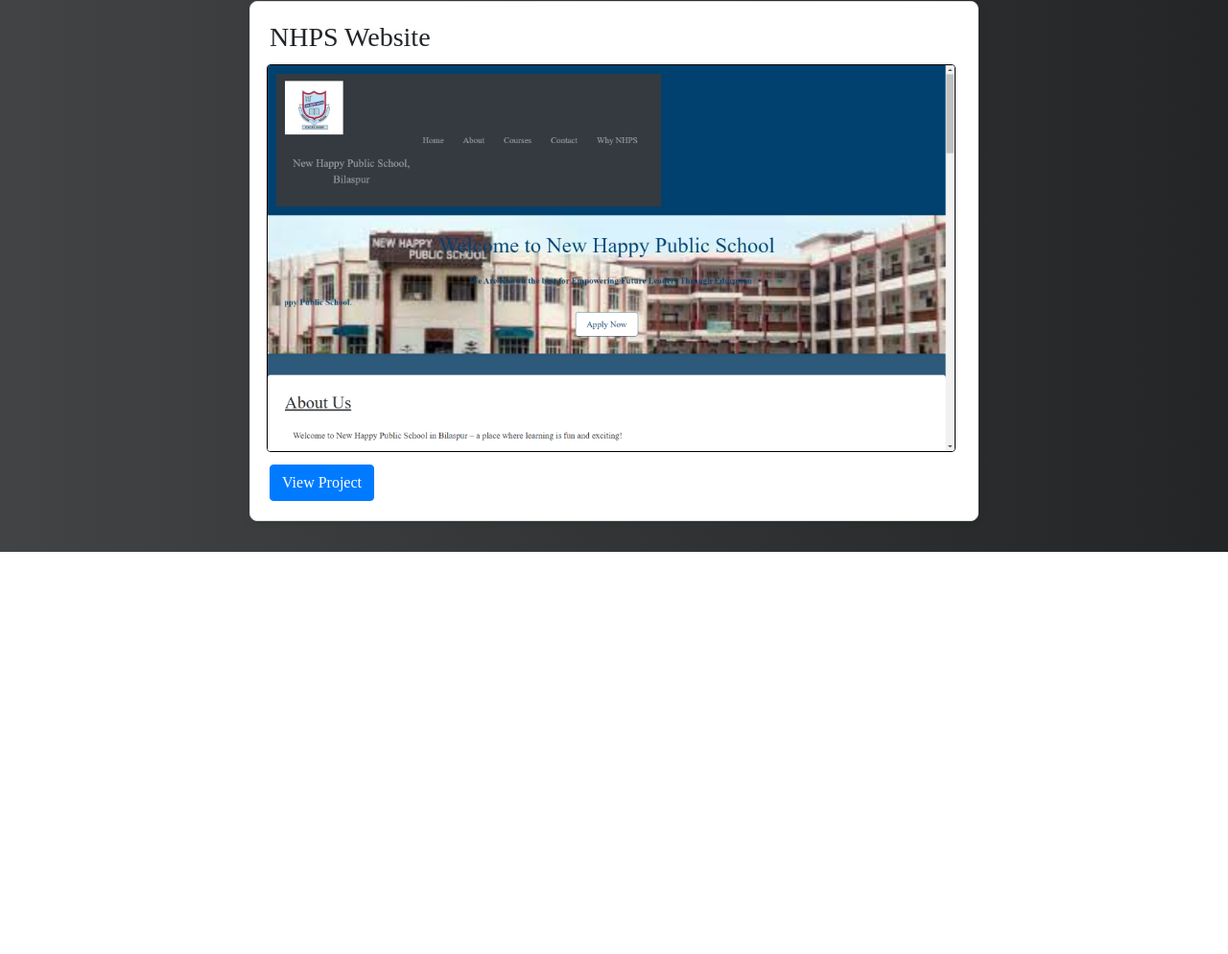
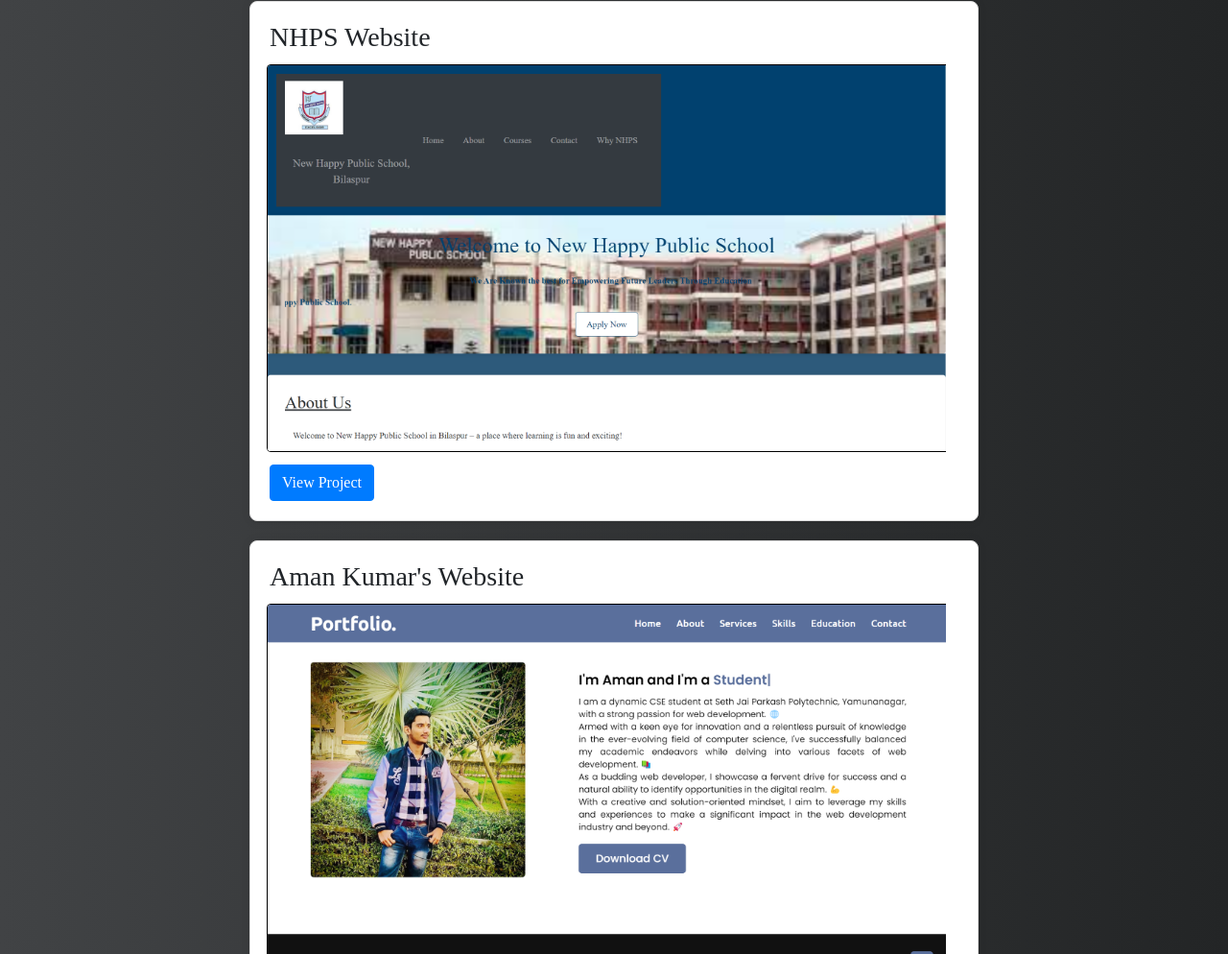
Before and after one commit to host-adarshdhiman-me/host.dt.tech, a plain HTML site: page projects.html in a window 1280 px wide. Shown: the part 1806-2800 px from the top of the page at 96% size. Before the commit the page ends 2381 px from the top, so only its background shows below. Drawn offline with nearby package versions, Linux system fonts and the light colour scheme.

Commit message:
projects.html

```diff
--- a/projects.html
+++ b/projects.html
@@ -56,6 +56,8 @@
             border-radius: 4px;
             float: right;
             margin: 3px;
+
+            clip-path: inset(0 10px 0 0);
         }
 
         a {
@@ -146,6 +148,16 @@
             </div>
 
         </div>
+        <div class="project">
+            <div>
+                <h3>Aman Kumar's Website</h3>
+                <div class="image">
+                    <img src="aman.png" alt="Project 4">
+                </div>
+                <a href="https://dhimantechbytes.github.io/amankumar/" class="btn btn-primary">View Project</a>
+            </div>
+
+        </div>
 
         <!-- Add more project sections as needed -->
 
```
